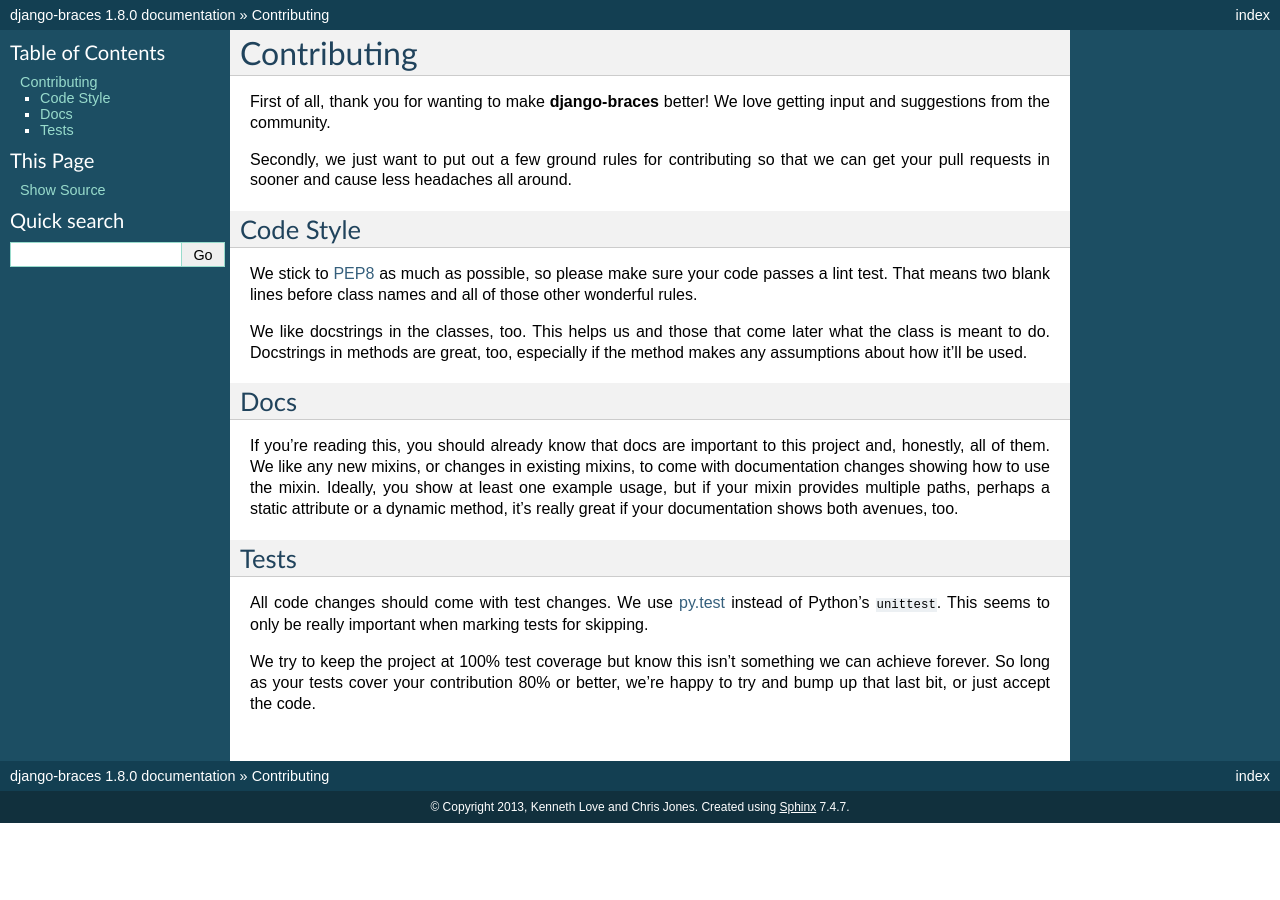
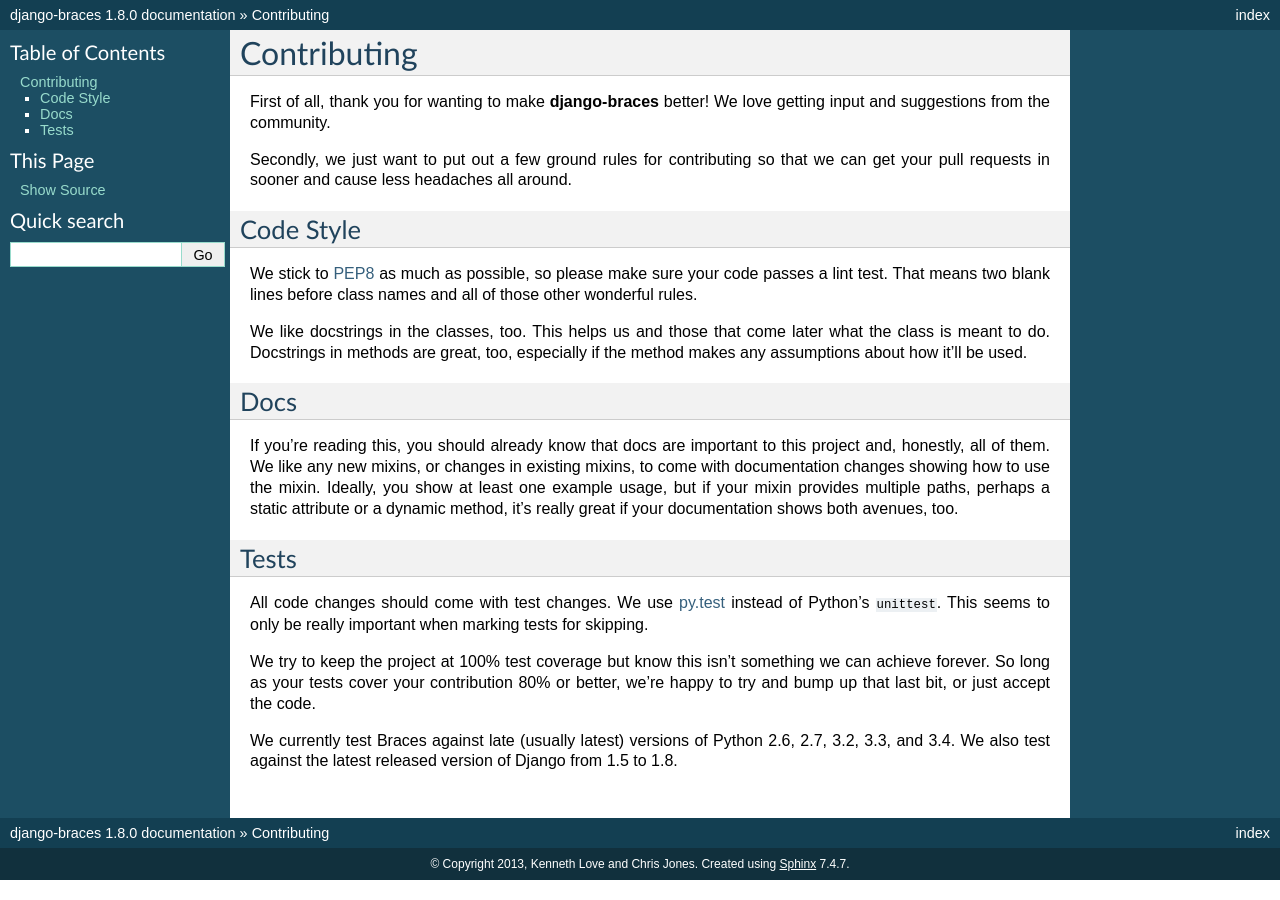
Before and after one commit to brack3t/django-braces, a Sphinx documentation site: the page built from docs/contributing.rst, in a window 1280 px wide. Built offline with Sphinx 7.4.7, drawn with Linux system fonts in a browser that asks for light colours.

Commit message:
added note about testing to docs. closes #183

```diff
--- a/docs/contributing.rst
+++ b/docs/contributing.rst
@@ -49,3 +49,5 @@
 We try to keep the project at 100% test coverage but know this isn't something
 we can achieve forever. So long as your tests cover your contribution 80% or
 better, we're happy to try and bump up that last bit, or just accept the code.
+
+We currently test Braces against late (usually latest) versions of Python 2.6, 2.7, 3.2, 3.3, and 3.4. We also test against the latest released version of Django from 1.5 to 1.8.
```
